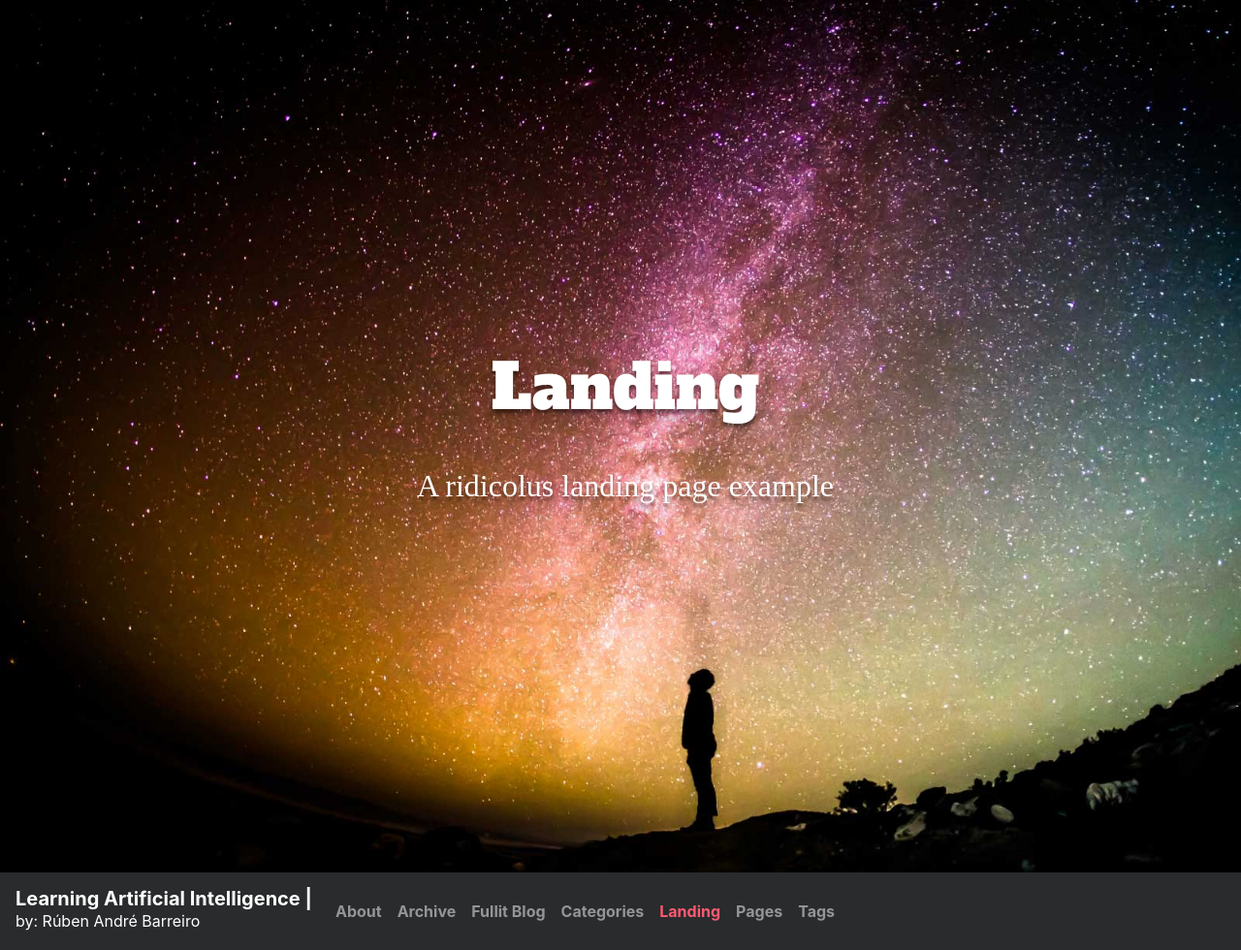
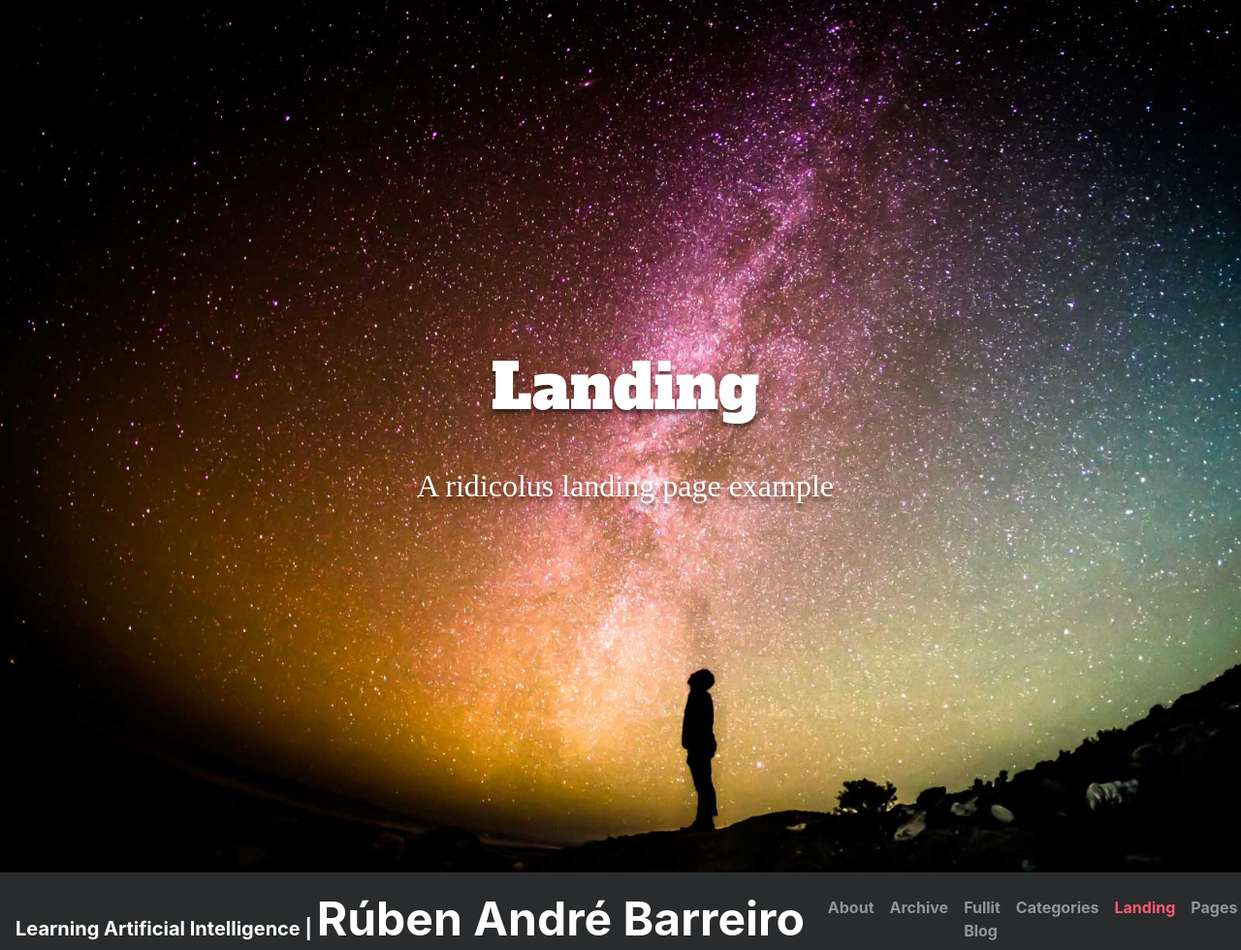
Before and after one commit to learning-artificial-intelligence/learning-artificial-intelligence.github.io, a Jekyll site: the page built from landing.html, in a window 1280 px wide. Shown: the top 980 px of the page at 97% size. Built offline with Jekyll 4.4.1, drawn with Linux system fonts in a browser that asks for light colours; nearby versions of some CDN libraries; some web fonts are replaced; grey boxes are pictures that could not be loaded.

Commit message:
Some minor changes added
Some minor changes added

```diff
--- a/_includes/themes/bootstrap/nav-bar.html
+++ b/_includes/themes/bootstrap/nav-bar.html
@@ -4,8 +4,7 @@
   <button class="navbar-toggler navbar-toggler-right" type="button" data-toggle="collapse" data-target="#navbarSupportedContent" aria-controls="navbarSupportedContent" aria-expanded="false" aria-label="Toggle navigation">
     <span class="navbar-toggler-icon"></span>
   </button>
-  <a class="navbar-brand" href="{{ BASE_PATH }}">Learning Artificial Intelligence | <h6 style="font-weight: normal;">by: R&uacute;ben Andr&eacute; Barreiro</h6></a>
-
+  <a class="navbar-brand" href="{{ BASE_PATH }}">Learning Artificial Intelligence | <font size="8"> R&uacute;ben Andr&eacute; Barreiro</font></a>
   <div class="collapse navbar-collapse" id="navbarSupportedContent">
     <ul class="navbar-nav mr-auto">
           {% assign pages_list = site.pages %}
```
